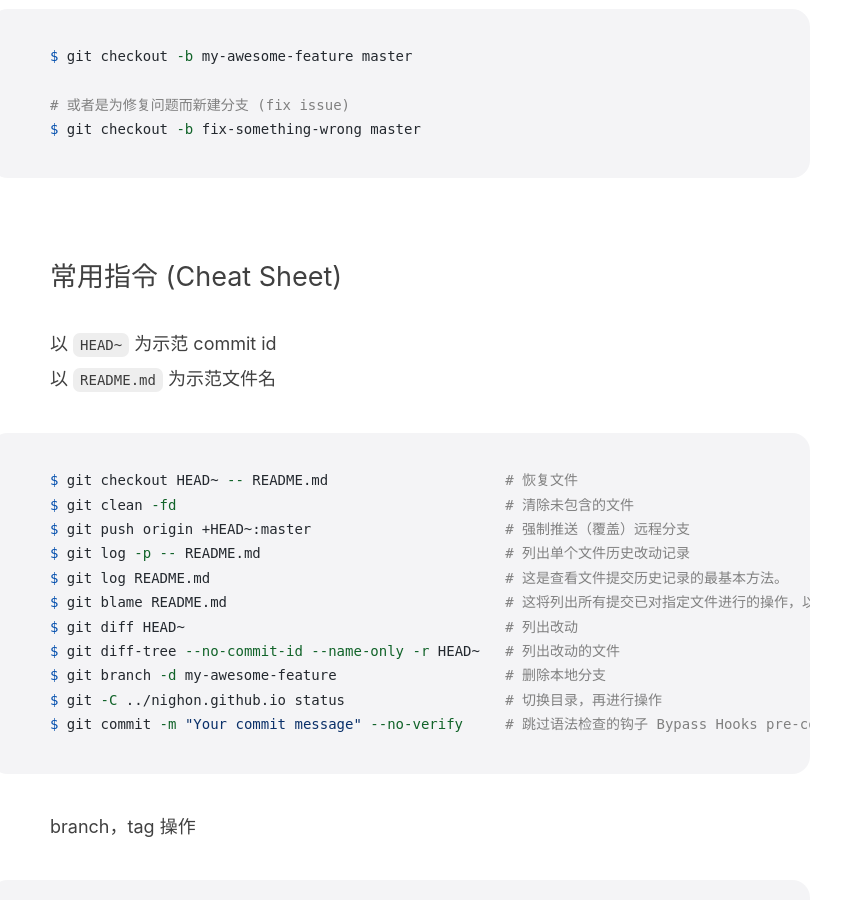
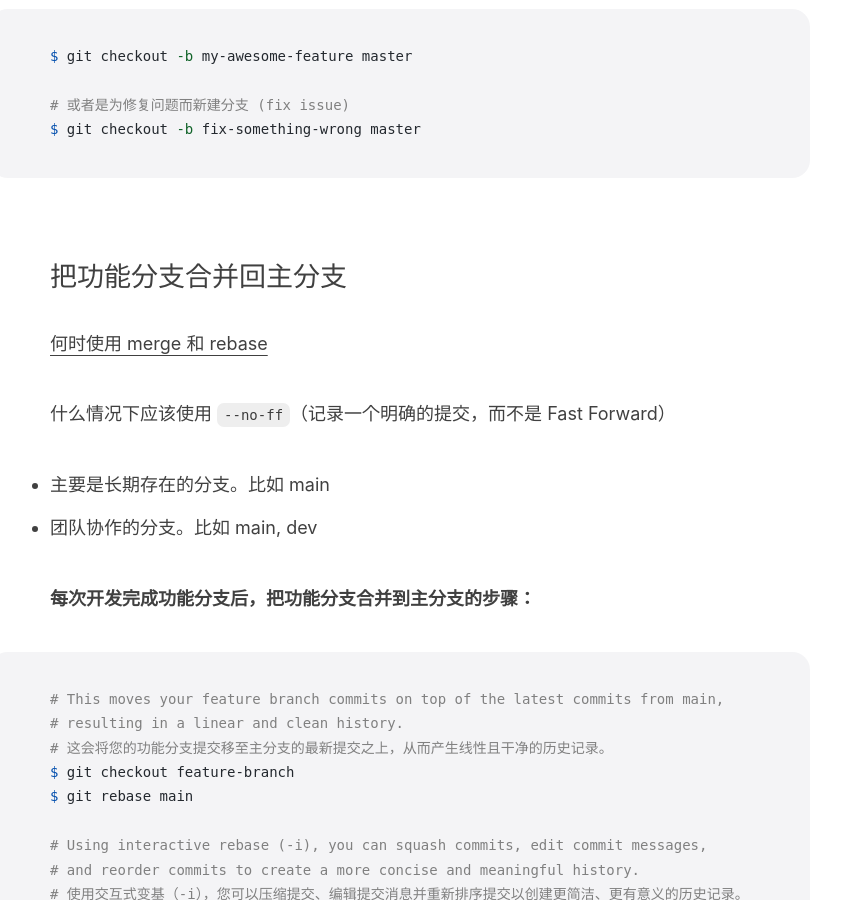
Before and after one commit to nighon/nighon.github.io, a Jekyll site: the page built from _posts/2018-06-24-git.md, in a window 1280 px wide and 900 px high, scrolled down 3434 px. Shown: the whole window, without its empty margins (240-1081 px from the left). Built offline with Jekyll 4.4.1, drawn with Linux system fonts in a browser that asks for light colours; some of the changed text lies outside the part shown.

Commit message:
Add git merge and rebase

````diff
--- a/_posts/2018-06-24-git.md
+++ b/_posts/2018-06-24-git.md
@@ -94,6 +94,54 @@
 $ git checkout -b fix-something-wrong master
 ```
 
+## 把功能分支合并回主分支
+
+[何时使用 merge 和 rebase](https://chatgpt.com/c/e1652719-bd74-44b8-8b7b-eadf072b7d09)
+
+什么情况下应该使用 `--no-ff`（记录一个明确的提交，而不是 Fast Forward）
+
+- 主要是长期存在的分支。比如 main
+- 团队协作的分支。比如 main, dev
+
+**每次开发完成功能分支后，把功能分支合并到主分支的步骤：**
+
+```shell
+# This moves your feature branch commits on top of the latest commits from main,
+# resulting in a linear and clean history.
+# 这会将您的功能分支提交移至主分支的最新提交之上，从而产生线性且干净的历史记录。
+$ git checkout feature-branch
+$ git rebase main
+
+# Using interactive rebase (-i), you can squash commits, edit commit messages,
+# and reorder commits to create a more concise and meaningful history.
+# 使用交互式变基（-i），您可以压缩提交、编辑提交消息并重新排序提交以创建更简洁、更有意义的历史记录。
+# $ git rebase -i main
+
+# 当您在 feature-branch 上时，与 git rebase main 等效的命令是：
+# git rebase main feature-branch
+
+# Merge the feature branch into main with --no-ff
+# 使用 --no-ff 将 feature 分支合并到 main
+$ git checkout main
+$ git merge --no-ff feature-branch  # `git config --global merge.ff false` && `git merge feature-branch`
+
+# Delete the feature branch (optional):
+# 删除 feature 分支（可选）：
+$ git branch -d feature-branch
+$ git push origin --delete feature-branch
+```
+
+## Git config
+
+```shell
+$ git config --global --list
+core.pager=less -F -X
+user.name=John Jian
+user.email=jianxq@example.com
+init.defaultbranch=main
+merge.ff=false
+```
+
 ## 常用指令 (Cheat Sheet)
 
 以 `HEAD~` 为示范 commit id<br>
@@ -120,3 +168,12 @@
 $ git push origin --all                               # 推送所有 branches
 $ git push origin --tags                              # 推送所有 tags
 ```
+
+[忽略不在 .gitignore 中的文件](https://stackoverflow.com/a/653458/2862195)（这个设置只对本地生效）
+
+```
+$ vim .git/info/exclude
+.dockerignore
+Dockerfile
+docker-compose.yml
+```
````
Also changed, not shown: _drafts/2024-06-01-cookiecutter-django.md (added, +4 -0 lines), _posts/2024-05-05-terraform-deploy-static-to-cos.md (+22 -2 lines), _drafts/2024-03-18-terraform.md (renamed from _posts/2024-03-18-terraform.md).
